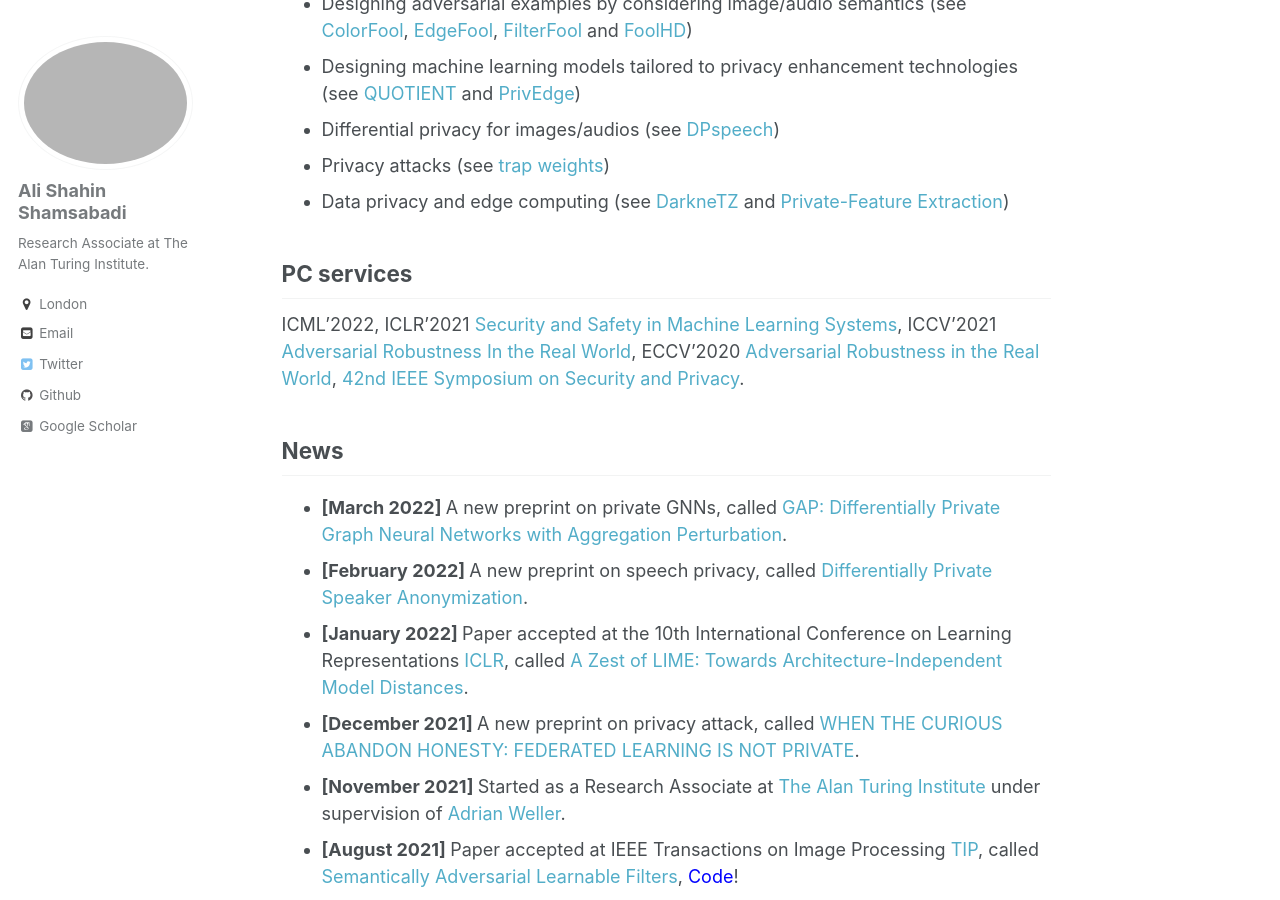
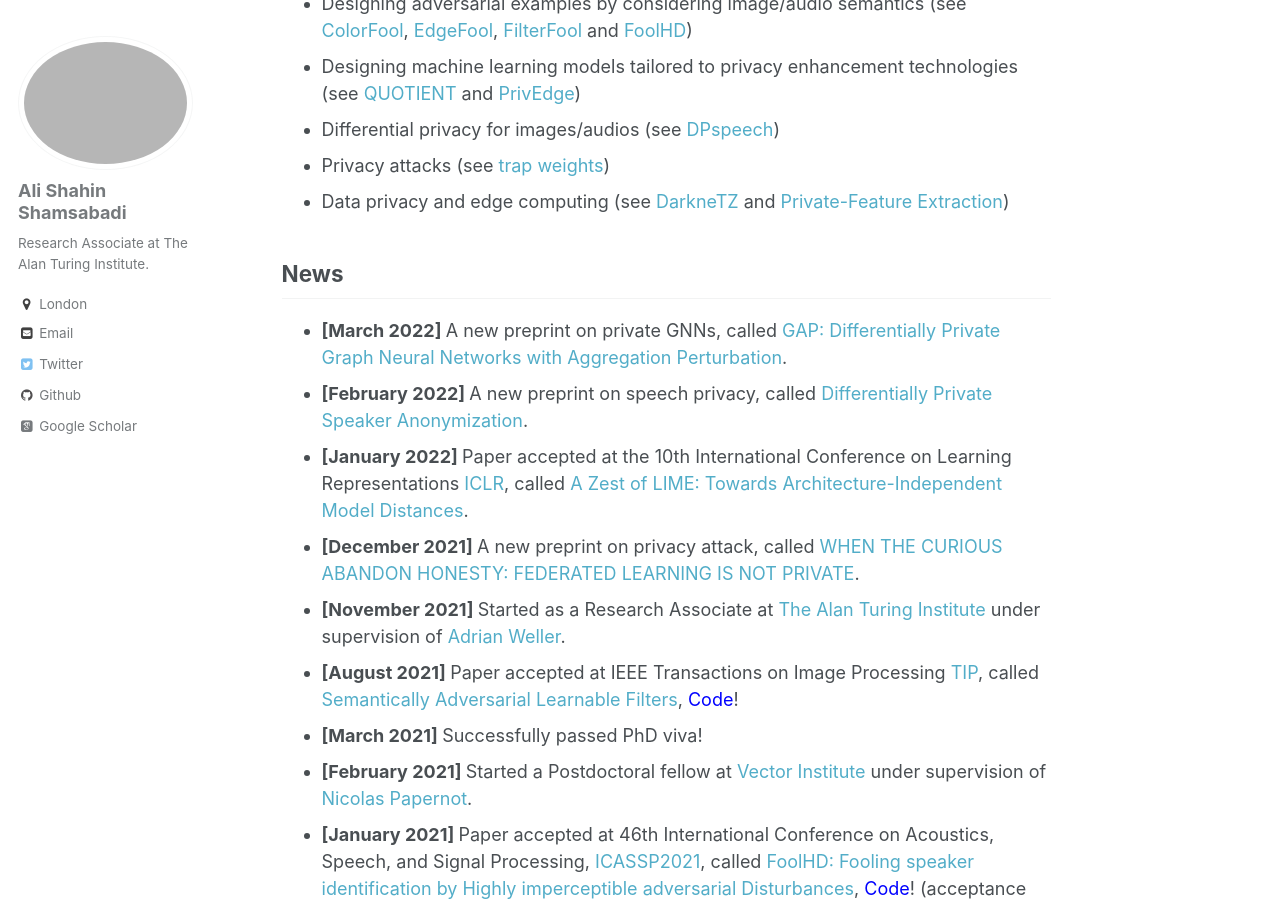
Before and after one commit to AliShahin/AliShahin.github.io, a Jekyll site: the page built from _pages/about.md, in a window 1280 px wide and 900 px high, scrolled down 640 px. Built offline with Jekyll 4.4.1, drawn with Linux system fonts in a browser that asks for light colours; some web fonts are replaced; some of the changed text lies outside the part shown.

Commit message:
Update about.md

```diff
--- a/_pages/about.md
+++ b/_pages/about.md
@@ -20,10 +20,6 @@ My research interests and recent works include:
 - Differential privacy for images/audios (see [DPspeech](https://arxiv.org/pdf/2202.11823.pdf))
 - Privacy attacks (see [trap weights](https://arxiv.org/pdf/2112.02918.pdf))
 - Data privacy and edge computing (see [DarkneTZ](https://arxiv.org/pdf/2004.05703) and [Private-Feature Extraction](https://arxiv.org/pdf/1802.03151.pdf))
-
-## PC services
-ICML'2022, ICLR'2021 [Security and Safety in Machine Learning Systems](https://aisecure-workshop.github.io/aml-iclr2021/committee), ICCV'2021 [Adversarial Robustness In the Real World](https://iccv21-adv-workshop.github.io), ECCV'2020 [Adversarial Robustness in the Real World](https://eccv20-adv-workshop.github.io), [42nd IEEE Symposium on Security and Privacy](http://www.ieee-security.org/TC/SP2021/cfpapers.html).
-
 
 ## News
 - <b> [March 2022] </b> A new preprint on private GNNs, called [GAP: Differentially Private Graph Neural Networks with Aggregation Perturbation](https://arxiv.org/pdf/2203.00949.pdf).
```
Also changed, not shown: other parts of _pages/about.md (+3 -0 lines).
